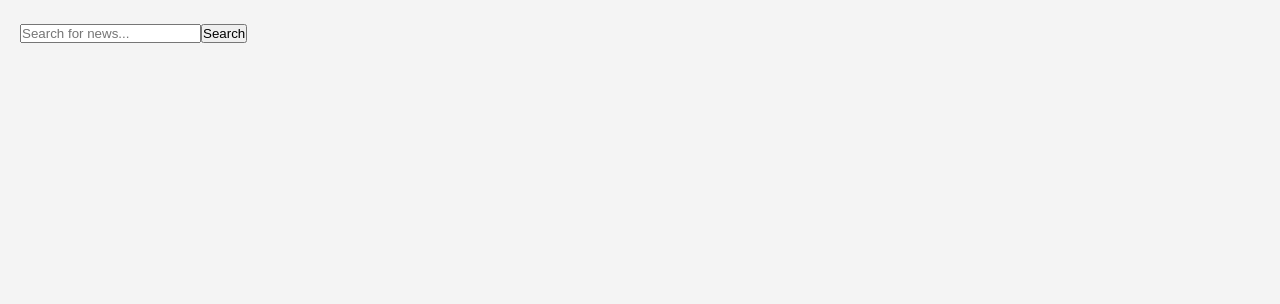
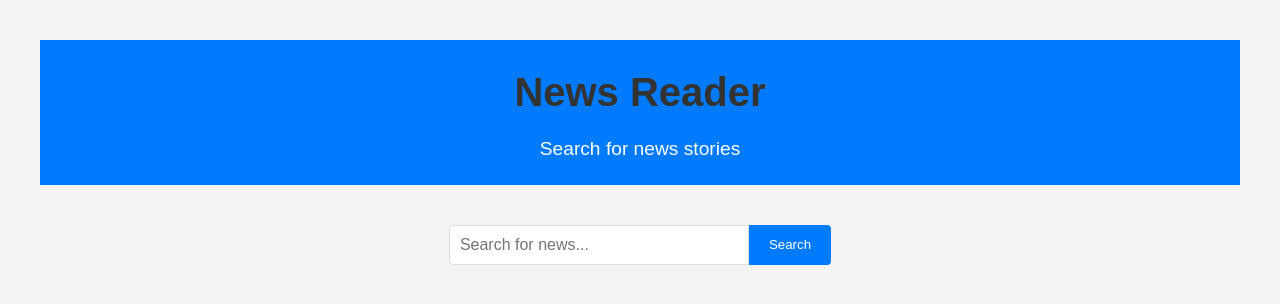
Before and after one commit to Swatzell/news-reader, a React (Create React App) app: page / in a window 1280 px wide. Shown: the top 304 px of the page. Built offline with nearby package versions, Linux system fonts and the light colour scheme.

Commit message:
refactor to add home page and connect to app

```diff
--- a/src/components/App/App.js
+++ b/src/components/App/App.js
@@ -3,7 +3,7 @@ import React, { useState } from 'react';
 import { BrowserRouter as Router, Route, Routes } from 'react-router-dom';
 import ArticleList from '../ArticleList/ArticleList';
 import ArticleDetail from '../ArticleDetails/ArticleDetail';
-import SearchBar from '../SearchBar/SearchBar';
+import Home from '../Home/Home';
 
 
 
@@ -12,14 +12,14 @@ function App() {
 
   return (
     <Router>
-    <div>
-      <SearchBar setArticles={setArticles} />
-      <Routes>
-        <Route path="/" element={<ArticleList articles={articles} />} />
-        <Route path="/article/:id" element={<ArticleDetail articles={articles} />} />
-      </Routes>
-    </div>
-  </Router>
+      <main className="app-container">
+        <Routes>
+          <Route path="/" element={<Home setArticles={setArticles} />} />
+          <Route path="/articles" element={<ArticleList articles={articles} />} />
+          <Route path="/article/:id" element={<ArticleDetail articles={articles} />} />
+        </Routes>
+      </main>
+    </Router>
   );
 }
 
--- a/src/components/ArticleDetails/ArticleDetail.css
+++ b/src/components/ArticleDetails/ArticleDetail.css
@@ -0,0 +1,27 @@
+.article-detail {
+    background-color: white;
+    padding: 20px;
+    border-radius: 8px;
+    box-shadow: 0 4px 8px rgba(0, 0, 0, 0.1);
+  }
+
+
+  .article-detail p {
+    margin-bottom: 20px;
+    line-height: 1.8;
+  }
+
+  .article-detail .source {
+    color: #007bff;
+    font-weight: bold;
+  }
+
+  .article-detail .date {
+    color: #777;
+  }
+
+  @media (max-width: 600px) {
+    .article-detail {
+      padding: 15px;
+    }
+  }
--- a/src/components/ArticleDetails/ArticleDetail.js
+++ b/src/components/ArticleDetails/ArticleDetail.js
@@ -1,5 +1,6 @@
 import React from 'react';
 import { useParams } from 'react-router-dom';
+import './ArticleDetail.css';
 
 function ArticleDetail({ articles }) {
   const { id } = useParams();
@@ -10,7 +11,7 @@ function ArticleDetail({ articles }) {
   }
 
   return (
-    <div>
+    <div className="article-detail">
       <h1>{article.title}</h1>
       <img src={article.urlToImage} alt={article.title} style={{ width: '400px' }} />
       <p>{article.content}</p>
--- a/src/components/ArticleList/ArticleList.css
+++ b/src/components/ArticleList/ArticleList.css
@@ -0,0 +1,42 @@
+.article-list {
+    display: grid;
+    grid-template-columns: repeat(auto-fill, minmax(300px, 1fr));
+    gap: 20px;
+    margin-bottom: 40px;
+  }
+
+  .article-card {
+    background-color: white;
+    border-radius: 8px;
+    box-shadow: 0 4px 8px rgba(0, 0, 0, 0.1);
+    overflow: hidden;
+    transition: transform 0.2s ease-in-out;
+  }
+
+  .article-card:hover {
+    transform: translateY(-5px);
+  }
+
+  .article-card img {
+    width: 100%;
+    height: 200px;
+    object-fit: cover;
+  }
+
+  .article-card-content {
+    padding: 15px;
+  }
+
+  .article-card h3 {
+    margin-bottom: 10px;
+    font-size: 1.25rem;
+  }
+
+  .article-card p {
+    margin-bottom: 10px;
+  }
+
+  .article-card small {
+    display: block;
+    color: #777;
+  }
--- a/src/components/ArticleList/ArticleList.js
+++ b/src/components/ArticleList/ArticleList.js
@@ -1,19 +1,26 @@
 import React from 'react';
 import { Link } from 'react-router-dom';
+import './ArticleList.css';
 
-function ArticleList({ articles }) {
+const ArticleList = ({ articles }) => {
+  if (articles.length === 0) {
+    return <p>No articles found. Please try a different search.</p>;
+  }
+
   return (
-    <div>
+    <div className="article-list">
       {articles.map((article, index) => (
-        <div key={index}>
+        <div key={index} className="article-card">
           <h3><Link to={`/article/${index}`}>{article.title}</Link></h3>
-          <img src={article.urlToImage} alt={article.title} style={{ width: '200px' }} />
+          {article.urlToImage && (
+            <img src={article.urlToImage} alt={article.title} />
+          )}
           <p>{article.description}</p>
           <p><small>{new Date(article.publishedAt).toLocaleDateString()}</small></p>
         </div>
       ))}
     </div>
   );
-}
+};
 
 export default ArticleList;
--- /dev/null
+++ b/src/components/Home/Home.css
@@ -0,0 +1,30 @@
+.home-container {
+    text-align: center;
+    padding: 20px;
+  }
+
+  .header {
+    background-color: #007bff;
+    color: white;
+    padding: 20px;
+    margin-bottom: 20px;
+  }
+
+  .header h1 {
+    font-size: 2.5rem;
+    margin-bottom: 10px;
+  }
+
+  .header p {
+    font-size: 1.2rem;
+  }
+
+  @media (max-width: 600px) {
+    .header h1 {
+      font-size: 2rem;
+    }
+
+    .header p {
+      font-size: 1rem;
+    }
+  }
--- /dev/null
+++ b/src/components/Home/Home.js
@@ -0,0 +1,19 @@
+import React from 'react';
+import SearchBar from '../SearchBar/SearchBar';
+import './Home.css';
+
+const Home = ({ setArticles }) => {
+  return (
+    <div className="home-container">
+      <header className="header">
+        <h1>News Reader</h1>
+        <p>Search for news stories</p>
+      </header>
+      <div className="main-content container">
+        <SearchBar setArticles={setArticles} />
+      </div>
+    </div>
+  );
+};
+
+export default Home;
--- a/src/components/SearchBar/SearchBar.js
+++ b/src/components/SearchBar/SearchBar.js
@@ -1,15 +1,36 @@
 import React, { useState } from 'react';
+import { useNavigate } from 'react-router-dom';
+import './SearchBar.css';
 
-function SearchBar({ setArticles }) {
+const SearchBar = ({ setArticles }) => {
   const [query, setQuery] = useState('');
+  const navigate = useNavigate();
 
   const handleSearch = async () => {
-    const response = await fetch(`https://newsapi.org/v2/everything?q=${query}&apiKey=127a2543bc344198843e0f95b894ad67`);
-    const data = await response.json();
-    setArticles(data.articles);
+    if (query.trim() === '') {
+      alert('Please enter a search term');
+      return;
+    }
+
+    try {
+      const response = await fetch(`https://newsapi.org/v2/everything?q=${query}&apiKey=127a2543bc344198843e0f95b894ad67`);
+
+      if (!response.ok) {
+        throw new Error(`Error: ${response.status}`);
+      }
+
+      const data = await response.json();
+      setArticles(data.articles);
+
+      navigate('/articles');
+    } catch (error) {
+      console.error('Error fetching the articles:', error);
+      alert('There was an error fetching the articles. Please try again.');
+    }
   };
+
   return (
-    <div>
+    <div className="search-bar">
       <input
         type="text"
         value={query}
@@ -19,6 +40,6 @@ function SearchBar({ setArticles }) {
       <button onClick={handleSearch}>Search</button>
     </div>
   );
-}
+};
 
 export default SearchBar;
```
